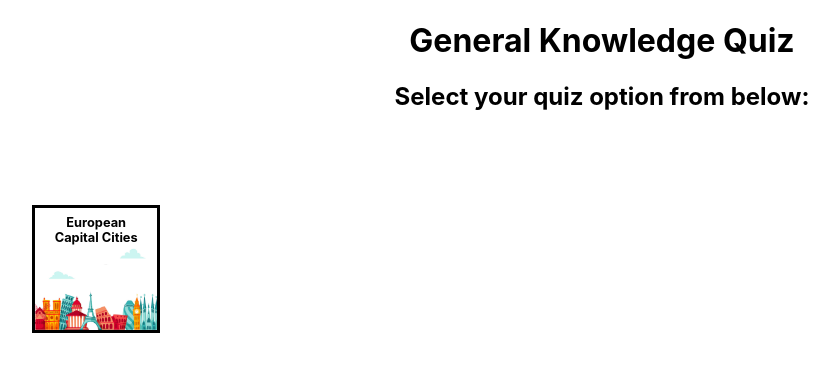
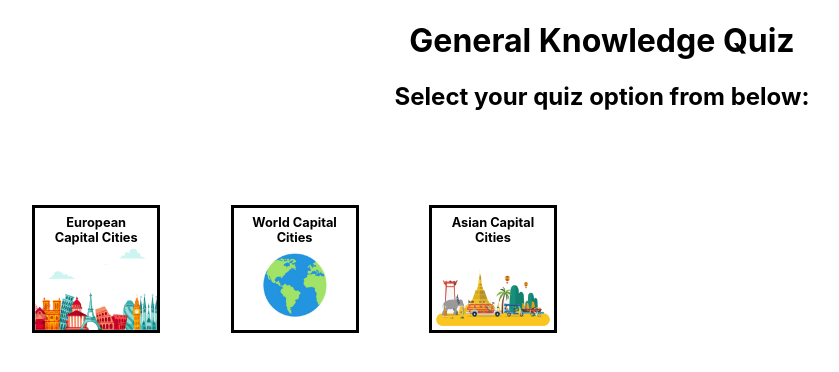
Before and after one commit to baileymercer87/Next-React-JS-Quiz, a Next.js app: page / in a window 1280 px wide. Shown: the top 372 px of the page, without its empty margins (38-877 px from the left). Built offline with nearby package versions, Linux system fonts and the light colour scheme.

Commit message:
New icons and test quizzes

```diff
--- a/pages/index.js
+++ b/pages/index.js
@@ -3,7 +3,7 @@ import styles from '../styles/Home.module.css'
 import Router from "next/router";
 
 export default function Home() {
-  const quiz_array = [["European Capital Cities", "eurocap", "euro-background.png"]];
+  const quiz_array = [["European Capital Cities", "eurocap", "euro-background.png"], ["World Capital Cities", "eurocap", "world-background.png"], ["Asian Capital Cities", "eurocap", "asia-background.png"]];
 
   function handleSelection (selection) {
     const { pathname } = Router;
```
Also changed, not shown: public/asia-background.png (added), public/world-background.png (added).
